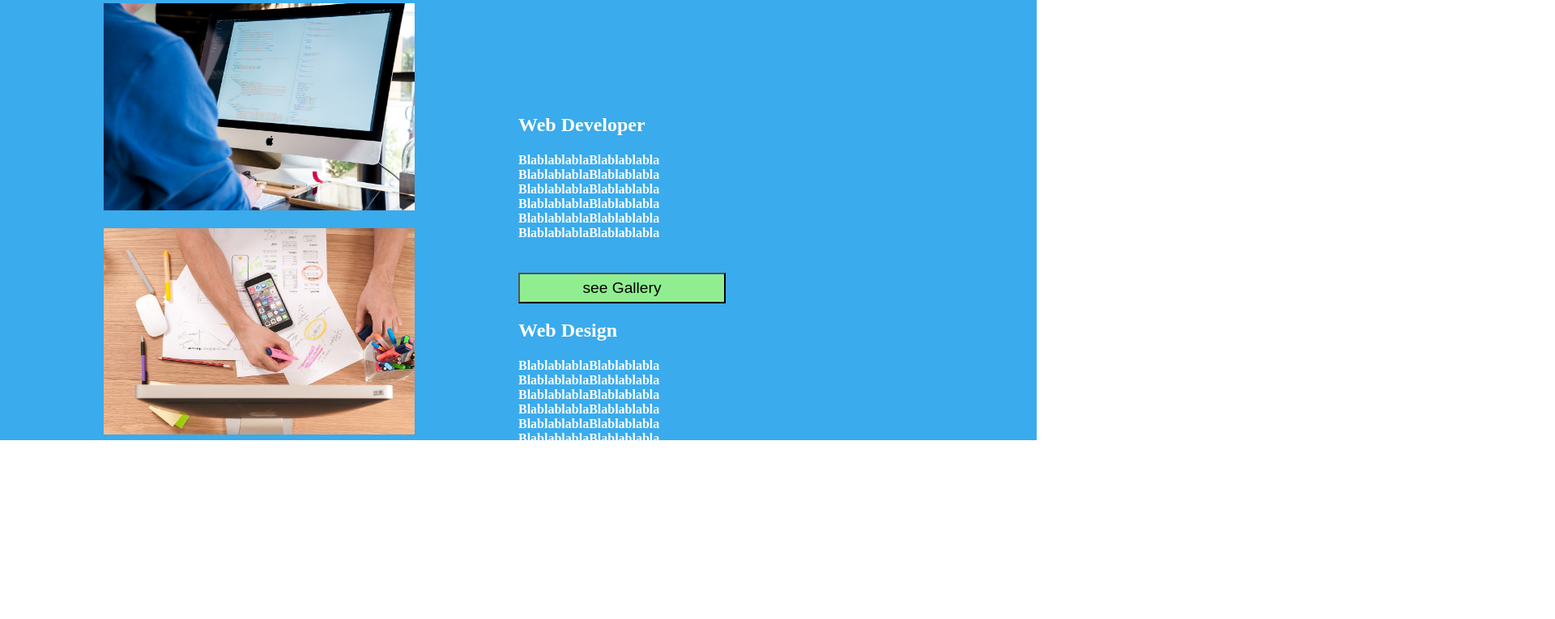
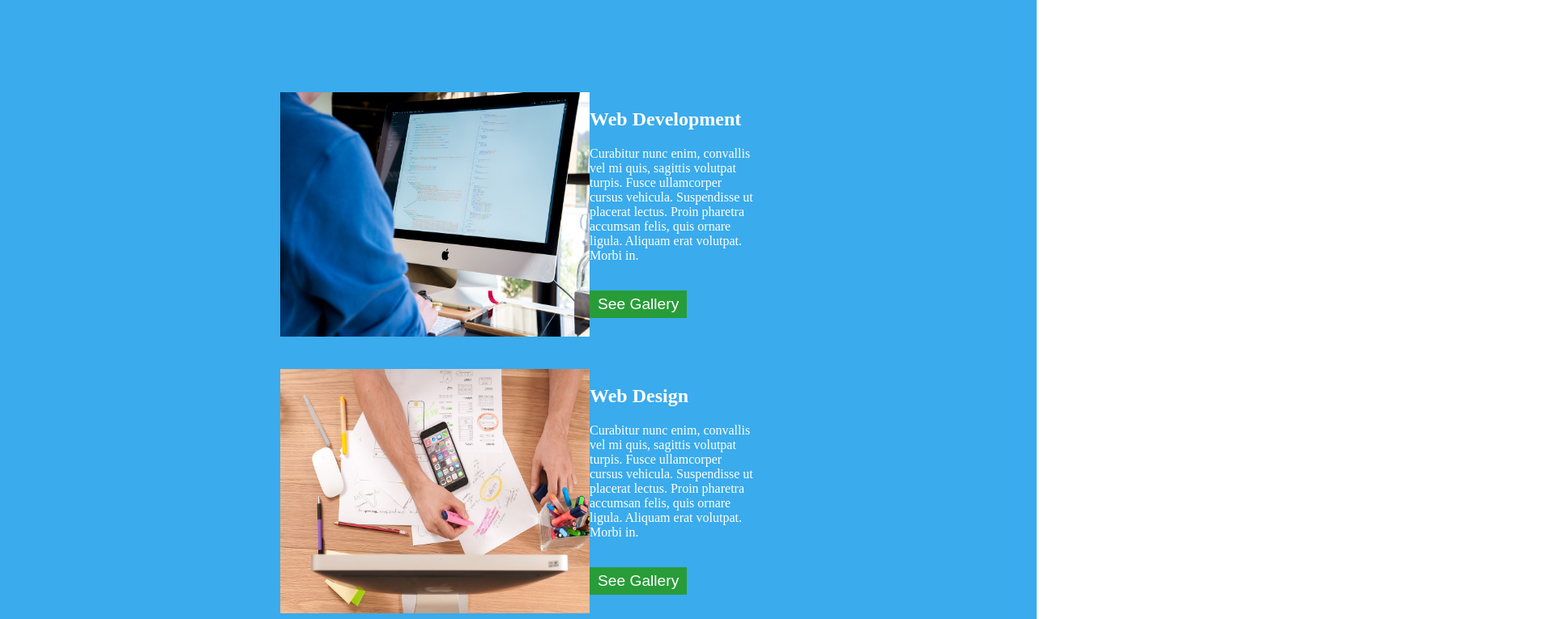
Before and after one commit to rkaluzny/kejaro, a plain HTML site: page index.html in a window 1280 px wide. Shown: the part 656-1421 px from the top of the page at 81% size, 1920 px wide, since content can reach past the window. Before the commit the page ends 1207 px from the top, so only its background shows below. Drawn offline with Linux system fonts and the light colour scheme.

Commit message:
Add section service

```diff
--- a/index.html
+++ b/index.html
@@ -47,36 +47,39 @@
     </header>
 
     <main>
-        <section>
-            <div class="second_section">
-                <div class="second_section_img_container">
-                    <img src="img/webDeveloper.jpg"> <br>
-                    <br>
-                    <img src="img/webDesign.jpg">
+        <section class="service">
+            <div class="container">
+
+              <div class="row">
+
+                <div class="column">
+                  <img src="img/webDeveloper.jpg"> <br>
                 </div>
-                <div class="second_section_text_container">
-                    <h2>Web Developer</h2>
-                    <h4>
-                        BlablablablaBlablablabla <br>
-                        BlablablablaBlablablabla <br>
-                        BlablablablaBlablablabla <br>
-                        BlablablablaBlablablabla <br>
-                        BlablablablaBlablablabla <br>
-                        BlablablablaBlablablabla
-                    </h4>
-                    <br>
-                    <button class="service_btn">see Gallery</button>
-                    <br>
-                    <h2>Web Design</h2>
-                    <h4>
-                        BlablablablaBlablablabla <br>
-                        BlablablablaBlablablabla <br>
-                        BlablablablaBlablablabla <br>
-                        BlablablablaBlablablabla <br>
-                        BlablablablaBlablablabla <br>
-                        BlablablablaBlablablabla
-                    </h4>
+
+                <div class="column">
+                  <h2>Web Development</h2>
+                  <p>Curabitur nunc enim, convallis vel mi quis, sagittis volutpat turpis. Fusce ullamcorper cursus vehicula. Suspendisse ut placerat lectus. Proin pharetra accumsan felis, quis ornare ligula. Aliquam erat volutpat. Morbi in.</p>
+                  <br>
+                  <button>See Gallery</button>
                 </div>
+
+              </div>
+
+              <div class="row">
+
+                <div class="column">
+                  <img src="img/webDesign.jpg"> <br>
+                </div>
+
+                <div class="column">
+                  <h2>Web Design</h2>
+                  <p>Curabitur nunc enim, convallis vel mi quis, sagittis volutpat turpis. Fusce ullamcorper cursus vehicula. Suspendisse ut placerat lectus. Proin pharetra accumsan felis, quis ornare ligula. Aliquam erat volutpat. Morbi in.</p>
+                  <br>
+                  <button>See Gallery</button>
+                </div>
+
+              </div>
+
             </div>
         </section>
     </main>
--- a/style.css
+++ b/style.css
@@ -1,3 +1,5 @@
+/* Global */
+
 html {
     scroll-behavior: smooth;
 }
@@ -6,6 +8,22 @@ body {
     margin: 0;
     padding: 0;
     color: white;
+}
+
+main section {
+    padding: 170px 0;
+}
+
+.container {
+    padding: 0 346px;
+}
+
+.row {
+    display: flex;
+}
+
+.column {
+    flex: 1;
 }
 
 h1 {
@@ -109,39 +127,33 @@ img {
     margin-left: 30%;
 }
 
-.service_btn {
-    width: 20%;
-    height: 3vw;
-    font-size: 1.5vw;
-    background-color: lightgreen;
-    cursor: pointer;
-}
+/* Service */
 
-.service_btn:hover {
-    background-color: rgb(0, 221, 0);
-}
-
-
-.second_section {
-    width: 100%;
-    height: 600px;
+.service {
     background-color: rgb(58, 171, 236);
 }
 
-.second_section_img_container {
-    position: relative;
-    top: 10%;
-    left: 10%;
-
+.service .row {
+    margin-bottom: 36px;
 }
 
-.second_section_text_container {
-    position: relative;
-    top: -60%;
-    left: 50%;
+.service img {
+    width: 382px;
+    height: 302px;
 }
 
+.service button {
+    font-size: 1.5vw;
+    background-color: rgb(40, 156, 57);
+    cursor: pointer;
+    color: white;
+    border: none;
+    padding: 6px 10px;
+}
 
+.service button:hover {
+    background-color: rgb(0, 221, 0);
+}
 
 @media (max-width: 800px) {
     .first_section {
```
